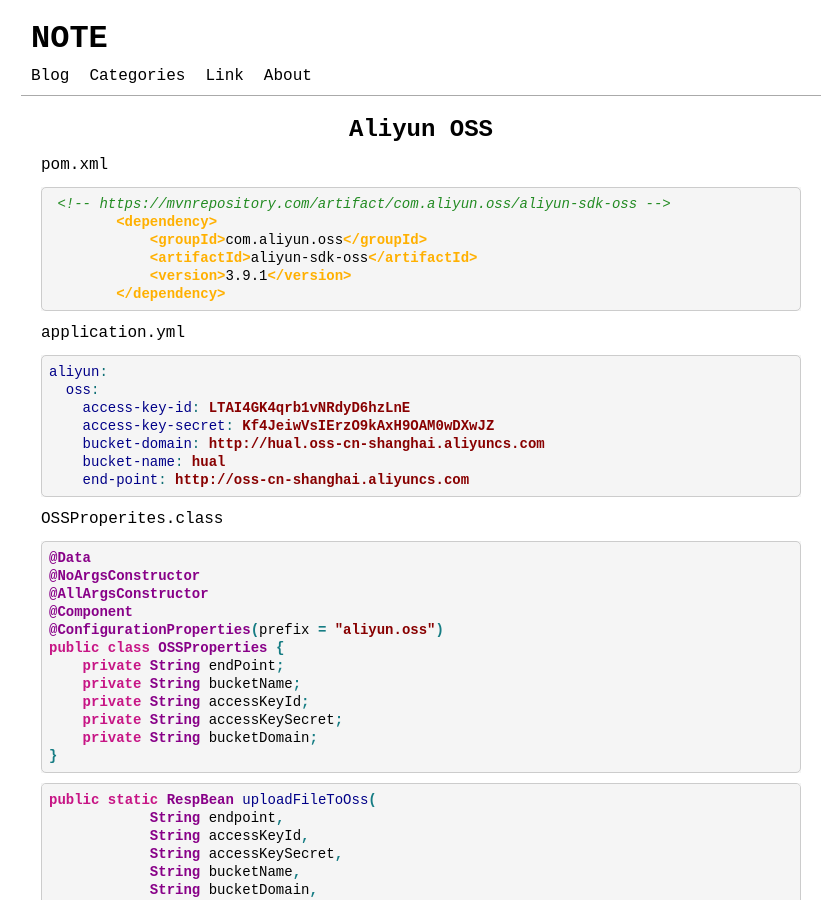
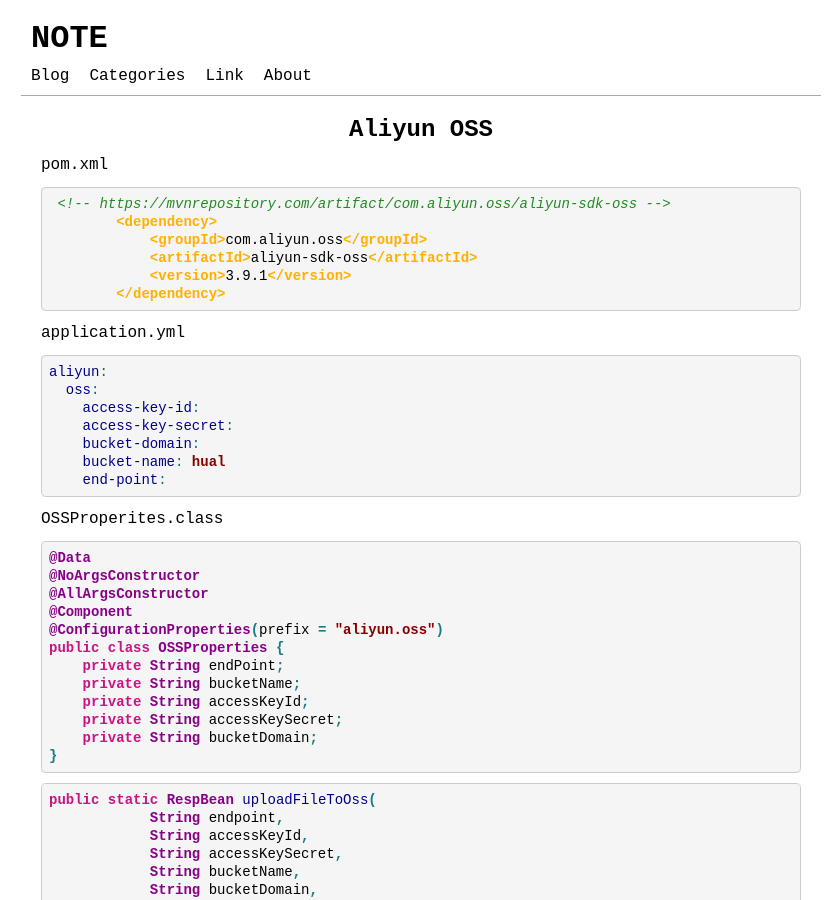
Before and after one commit to hualiy/hualiy.github.io, a Jekyll site: the page built from _posts/Java/2021-4-20-Aliyun-OSS.md, in a window 1280 px wide and 900 px high. Shown: the whole window, without its empty margins (219-1051 px from the left). Built offline with Jekyll 4.4.1, drawn with Linux system fonts in a browser that asks for light colours.

Commit message:
Update 2021-4-20-Aliyun-OSS.md

````diff
--- a/_posts/Java/2021-4-20-Aliyun-OSS.md
+++ b/_posts/Java/2021-4-20-Aliyun-OSS.md
@@ -25,11 +25,11 @@ application.yml
 ```yaml
 aliyun:
   oss:
-    access-key-id: LTAI4GK4qrb1vNRdyD6hzLnE
-    access-key-secret: Kf4JeiwVsIErzO9kAxH9OAM0wDXwJZ
-    bucket-domain: http://hual.oss-cn-shanghai.aliyuncs.com
+    access-key-id:
+    access-key-secret:
+    bucket-domain:
     bucket-name: hual
-    end-point: http://oss-cn-shanghai.aliyuncs.com
+    end-point:
 ```
 
 
````
